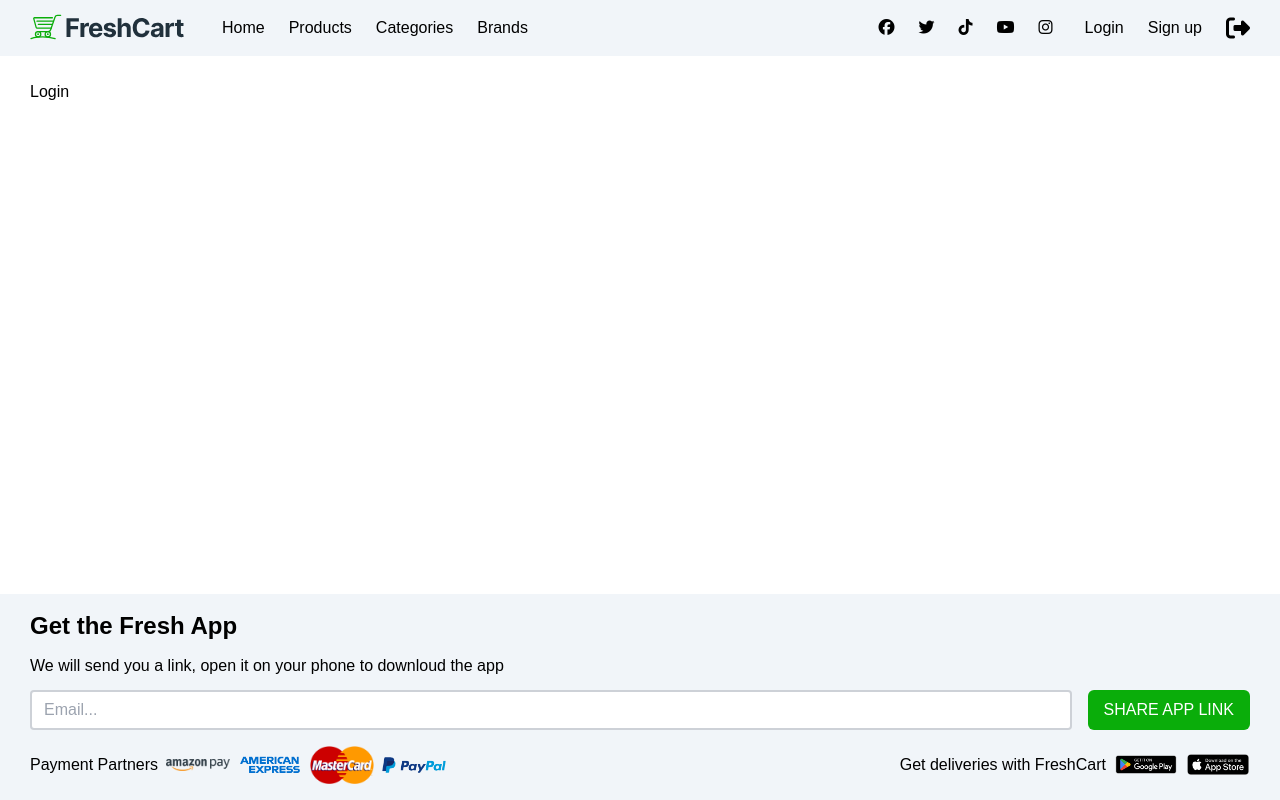
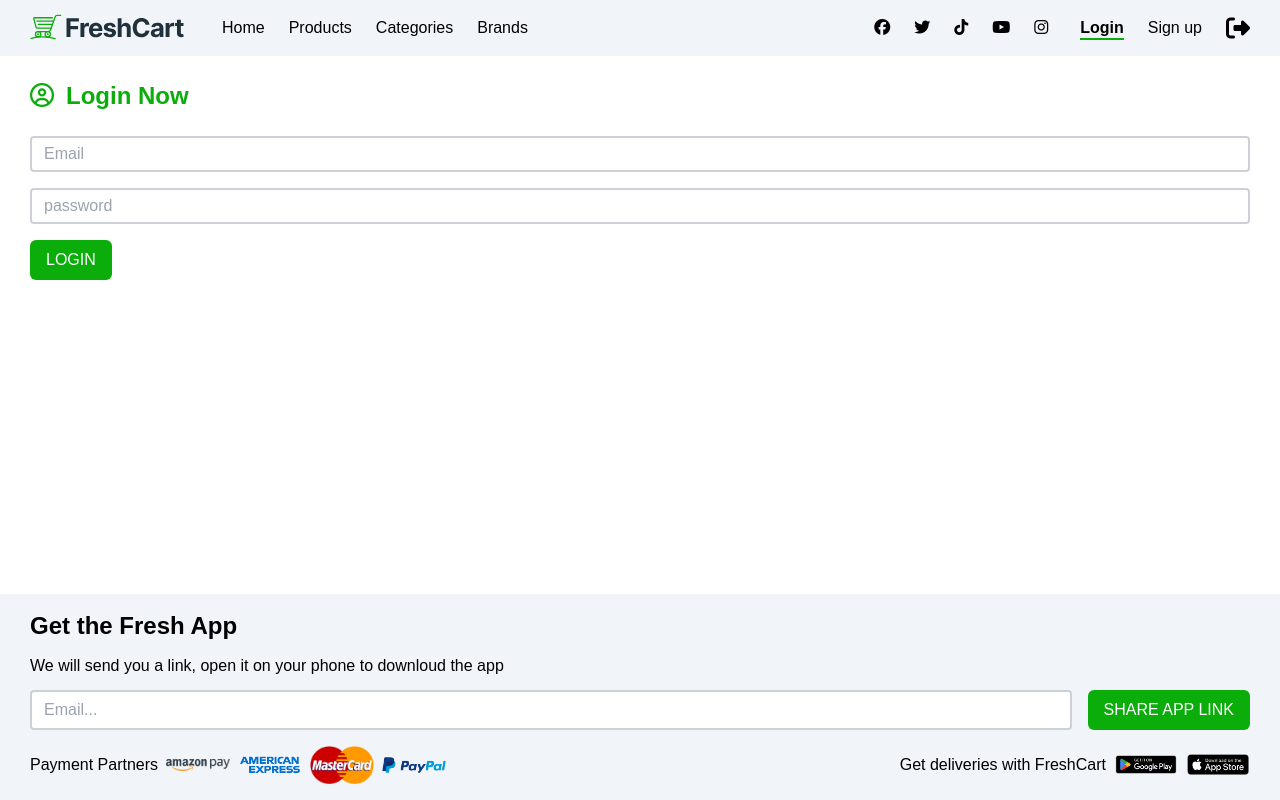
Before and after one commit to abdullahalawa/ecommerce, a React (Vite) app: page /login in a window 1280 px wide. Built offline with nearby package versions, Linux system fonts and the light colour scheme; a web font is replaced by a local one.

Commit message:
login logic and Navlink styles

```diff
--- a/src/Components/Navbar/Navbar.jsx
+++ b/src/Components/Navbar/Navbar.jsx
@@ -14,16 +14,52 @@ export default function Navbar() {
 
           <ul className="flex gap-6 items-center">
             <li>
-              <NavLink to="/">Home</NavLink>
+              <NavLink
+                className={({ isActive }) => {
+                  return `relative before:transition-all hover:before:w-full hover:font-bold before:h-[2px] before:bg-primary before:absolute before:left-0 before:-bottom-1 ${
+                    isActive ? "font-bold before:w-full" : "before:w-0"
+                  }`;
+                }}
+                to="/"
+              >
+                Home
+              </NavLink>
             </li>
             <li>
-              <NavLink to="/products">Products</NavLink>
+              <NavLink
+                className={({ isActive }) => {
+                  return `relative before:transition-all hover:before:w-full hover:font-bold before:h-[2px] before:bg-primary before:absolute before:left-0 before:-bottom-1 ${
+                    isActive ? "font-bold before:w-full" : "before:w-0"
+                  }`;
+                }}
+                to="/products"
+              >
+                Products
+              </NavLink>
             </li>
             <li>
-              <NavLink to="/categories">Categories</NavLink>
+              <NavLink
+                className={({ isActive }) => {
+                  return `relative before:transition-all hover:before:w-full hover:font-bold before:h-[2px] before:bg-primary before:absolute before:left-0 before:-bottom-1 ${
+                    isActive ? "font-bold before:w-full" : "before:w-0"
+                  }`;
+                }}
+                to="/categories"
+              >
+                Categories
+              </NavLink>
             </li>
             <li>
-              <NavLink to="/brands">Brands</NavLink>
+              <NavLink
+                className={({ isActive }) => {
+                  return `relative before:transition-all hover:before:w-full hover:font-bold before:h-[2px] before:bg-primary before:absolute before:left-0 before:-bottom-1 ${
+                    isActive ? "font-bold before:w-full" : "before:w-0"
+                  }`;
+                }}
+                to="/brands"
+              >
+                Brands
+              </NavLink>
             </li>
           </ul>
 
@@ -61,11 +97,29 @@ export default function Navbar() {
 
           <ul className="flex gap-6 items-center">
             <li>
-              <NavLink to="/login">Login</NavLink>
+              <NavLink
+                className={({ isActive }) => {
+                  return `relative before:transition-all hover:before:w-full hover:font-bold before:h-[2px] before:bg-primary before:absolute before:left-0 before:-bottom-1 ${
+                    isActive ? "font-bold before:w-full" : "before:w-0"
+                  }`;
+                }}
+                to="/login"
+              >
+                Login
+              </NavLink>
             </li>
 
             <li>
-              <NavLink to="/signup">Sign up</NavLink>
+              <NavLink
+                className={({ isActive }) => {
+                  return `relative before:transition-all hover:before:w-full hover:font-bold before:h-[2px] before:bg-primary before:absolute before:left-0 before:-bottom-1 ${
+                    isActive ? "font-bold before:w-full" : "before:w-0"
+                  }`;
+                }}
+                to="/signup"
+              >
+                Sign up
+              </NavLink>
             </li>
 
             <li>
--- a/src/Pages/Login/Login.jsx
+++ b/src/Pages/Login/Login.jsx
@@ -1,3 +1,130 @@
+import axios from "axios";
+import { useFormik } from "formik";
+import { useState } from "react";
+import toast from "react-hot-toast";
+import { useNavigate } from "react-router-dom";
+import * as Yup from "yup";
+
 export default function Login() {
-  return <div>Login</div>;
+  const navigate = useNavigate();
+
+  const [errorMsg, setErrorMsg] = useState(null);
+
+  const validationSchema = Yup.object({
+    email: Yup.string()
+      .required("email is required")
+      .email("email is not valid"),
+
+    password: Yup.string()
+      .required("password is required")
+      .matches(
+        /^[A-Z][0-9a-zA-Z]{5,25}$/,
+        "password should start with uppercase followed by a combination of letters and numbers from 5 to 25 "
+      ),
+  });
+
+  async function sendDataToLogin(values) {
+    let id;
+
+    try {
+      const options = {
+        url: "https://ecommerce.routemisr.com/api/v1/auth/signin",
+        method: "POST",
+        data: values,
+      };
+
+      id = toast.loading("Waiting...");
+
+      const { data } = await axios.request(options);
+      console.log(data);
+
+      toast.dismiss(id);
+      toast.success("User Logged in successfuly");
+
+      setTimeout(() => {
+        if (data.message == "success") {
+          navigate("/");
+        }
+      }, 3000);
+    } catch (error) {
+      toast.dismiss(id);
+      toast.error(error.response.data.message);
+      setErrorMsg(error.response.data.message);
+    }
+  }
+
+  const formik = useFormik({
+    initialValues: {
+      email: "",
+      password: "",
+    },
+
+    validationSchema,
+
+    onSubmit: sendDataToLogin,
+  });
+
+  return (
+    <>
+      <section>
+        <h2 className="text-2xl text-primary font-bold mb-6">
+          <i className="fa-regular fa-circle-user me-3"></i>
+          <span>Login Now</span>
+        </h2>
+
+        <form className="flex flex-col gap-4" onSubmit={formik.handleSubmit}>
+          <div>
+            <input
+              type="email"
+              className="form-control w-full"
+              placeholder="Email"
+              name="email"
+              value={formik.values.email}
+              onChange={formik.handleChange}
+              onBlur={formik.handleBlur}
+            />
+
+            {formik.errors.email && formik.touched.email ? (
+              <div className="text-red-600 font-semibold mt-2">
+                * {formik.errors.email}
+              </div>
+            ) : (
+              ""
+            )}
+
+            {errorMsg ? (
+              <div className="text-red-600 font-semibold mt-2">
+                * {errorMsg}
+              </div>
+            ) : (
+              ""
+            )}
+          </div>
+
+          <div>
+            <input
+              type="password"
+              className="form-control w-full"
+              placeholder="password"
+              name="password"
+              value={formik.values.password}
+              onChange={formik.handleChange}
+              onBlur={formik.handleBlur}
+            />
+
+            {formik.errors.password && formik.touched.password ? (
+              <div className="text-red-600 font-semibold mt-2">
+                * {formik.errors.password}
+              </div>
+            ) : (
+              ""
+            )}
+          </div>
+          <button type="submit" className="btn-primary">
+            Login
+          </button>
+        </form>
+      </section>
+    </>
+  );
 }
```
